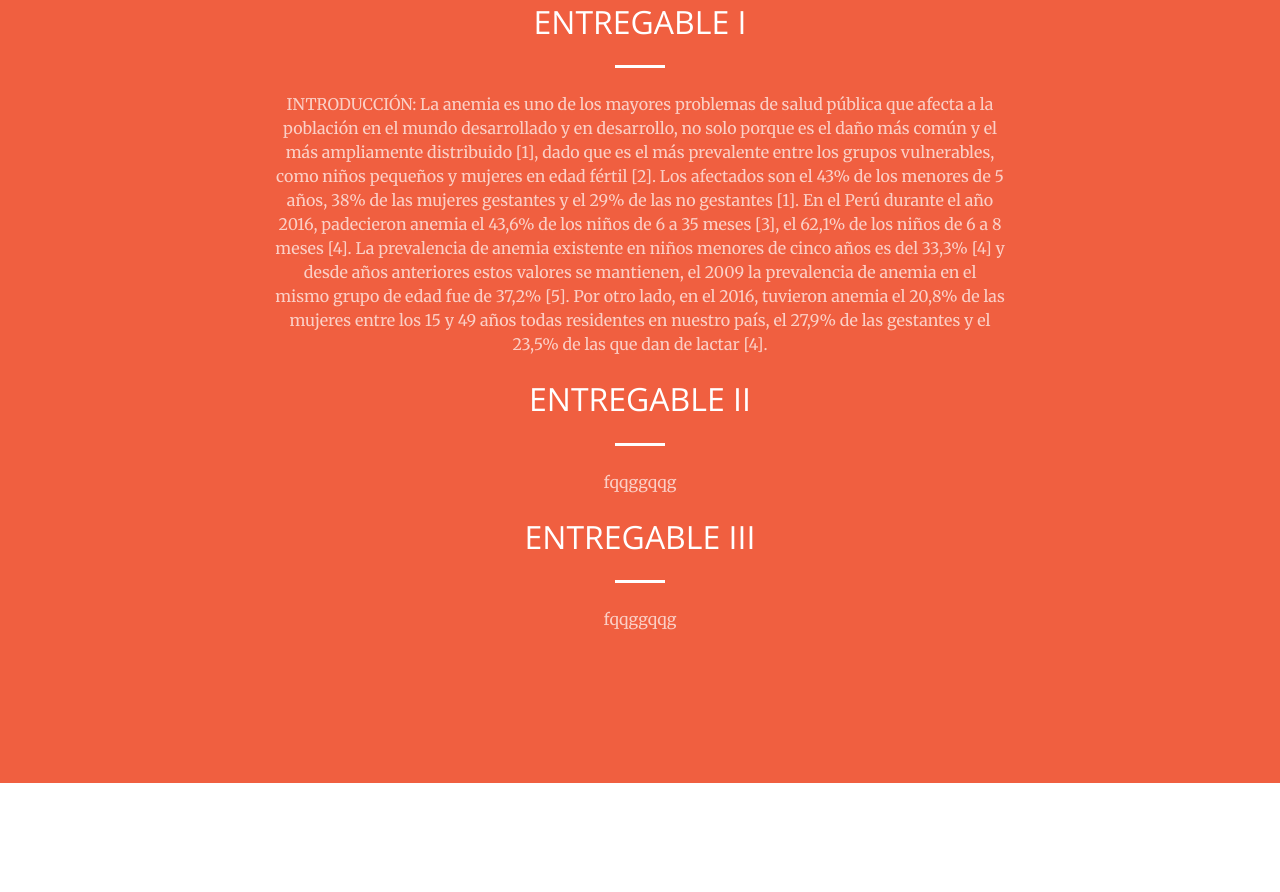
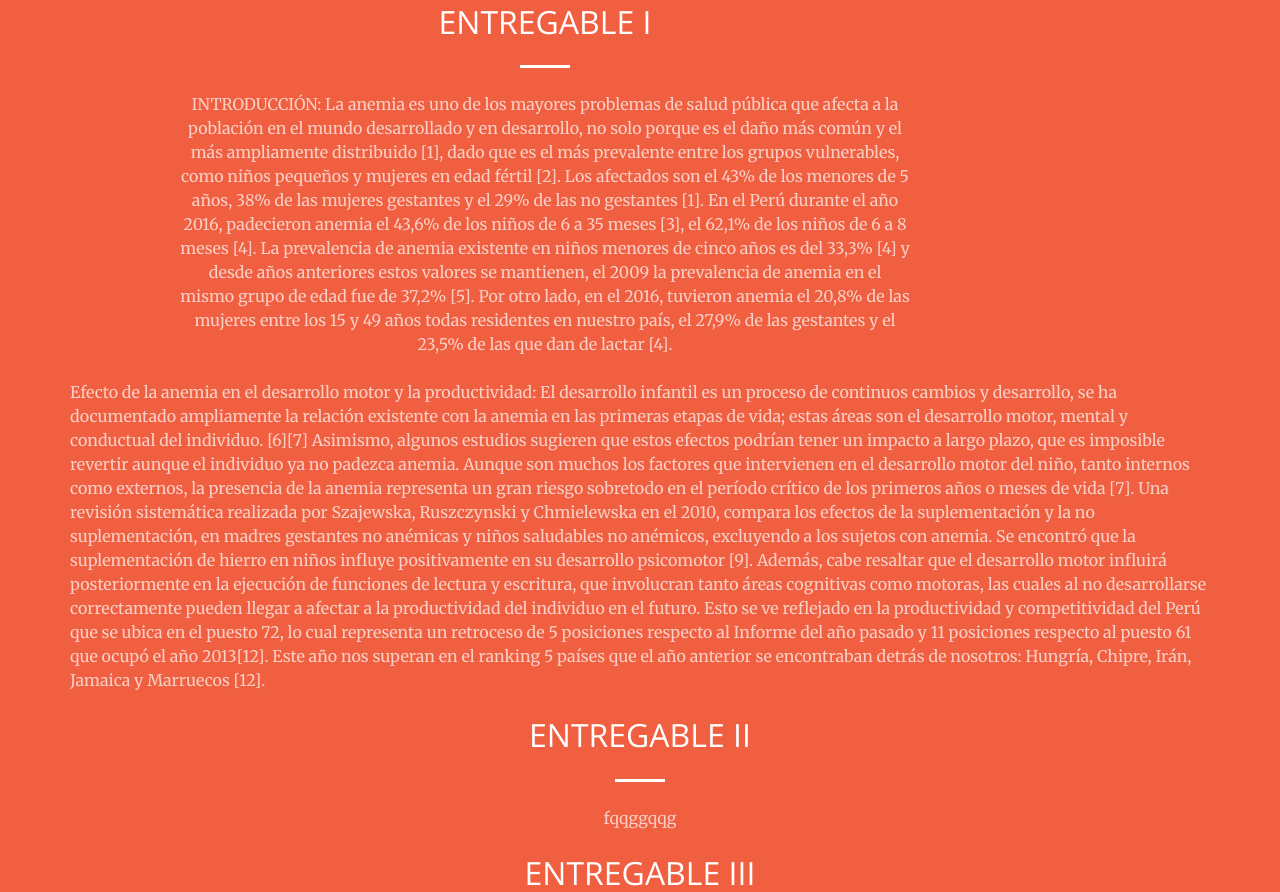
Before and after one commit to Leonardogh/05equipo07_vie_111-, a plain HTML site: page index.html in a window 1280 px wide. Shown: the part 925-1817 px from the top of the page. Drawn offline with nearby package versions, Linux system fonts and the light colour scheme.

Commit message:
Update index.html

```diff
--- a/index.html
+++ b/index.html
@@ -83,6 +83,15 @@ En el Perú durante el año 2016, padecieron anemia el 43,6% de los niños de 6
 Por otro lado, en el 2016, tuvieron anemia el 20,8% de las mujeres entre los 15 y 49 años todas residentes en nuestro país, el 27,9% de las gestantes y el 23,5% de las que dan de lactar [4].
 </a>
 </div>
+        <hr class="light my-4">
+            <p class="text-faded mb-4">Efecto de la anemia en el desarrollo motor y la productividad:
+El desarrollo infantil es un proceso de continuos cambios y desarrollo, se ha documentado ampliamente la relación existente con la anemia en las primeras etapas de vida; estas áreas son el desarrollo motor, mental y conductual del individuo. [6][7] Asimismo, algunos estudios sugieren que estos efectos podrían tener un impacto a largo plazo, que es imposible revertir aunque el individuo ya no padezca anemia.
+Aunque son muchos los factores que intervienen en el desarrollo motor del niño, tanto internos como externos, la presencia de la anemia representa un gran riesgo sobretodo en el período crítico de los primeros años o meses de vida [7].
+Una revisión sistemática realizada por Szajewska, Ruszczynski y Chmielewska en el 2010, compara los efectos de la suplementación y la no suplementación, en madres gestantes no anémicas y niños saludables no anémicos, excluyendo a los sujetos con anemia. Se encontró que la suplementación de hierro en niños influye positivamente en su desarrollo psicomotor [9].
+Además, cabe resaltar que el desarrollo motor influirá posteriormente en la ejecución de funciones de lectura y escritura, que involucran tanto áreas cognitivas como motoras, las cuales al no desarrollarse correctamente pueden llegar a afectar a la productividad del individuo en el futuro.
+Esto se ve reflejado en la productividad y competitividad del Perú que se ubica en el puesto 72, lo cual representa un retroceso de 5 posiciones respecto al Informe del año pasado y 11 posiciones respecto al puesto 61 que ocupó el año 2013[12].
+Este año nos superan en el ranking 5 países que el año anterior se encontraban detrás de nosotros: Hungría, Chipre, Irán, Jamaica y Marruecos [12].
+</a>
 </div>
  </div>
    </div>
```
